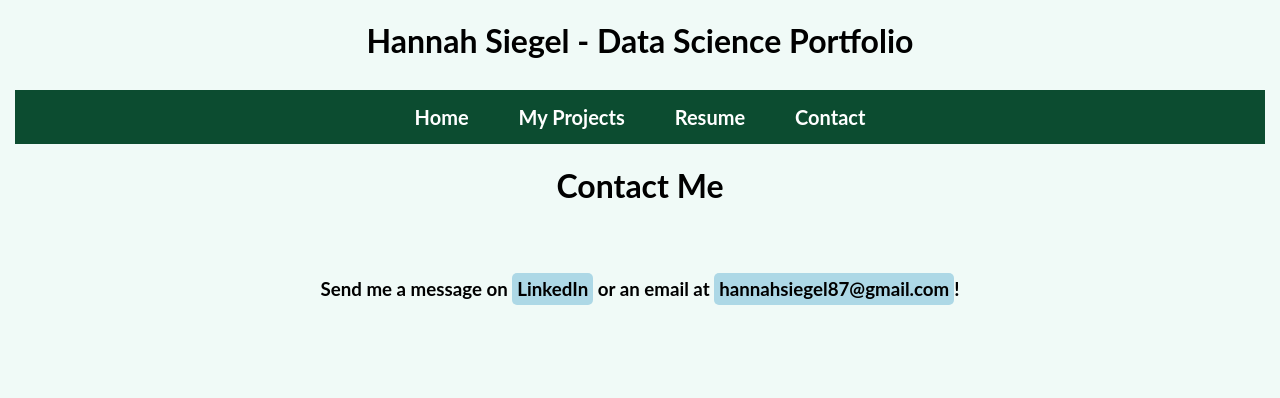
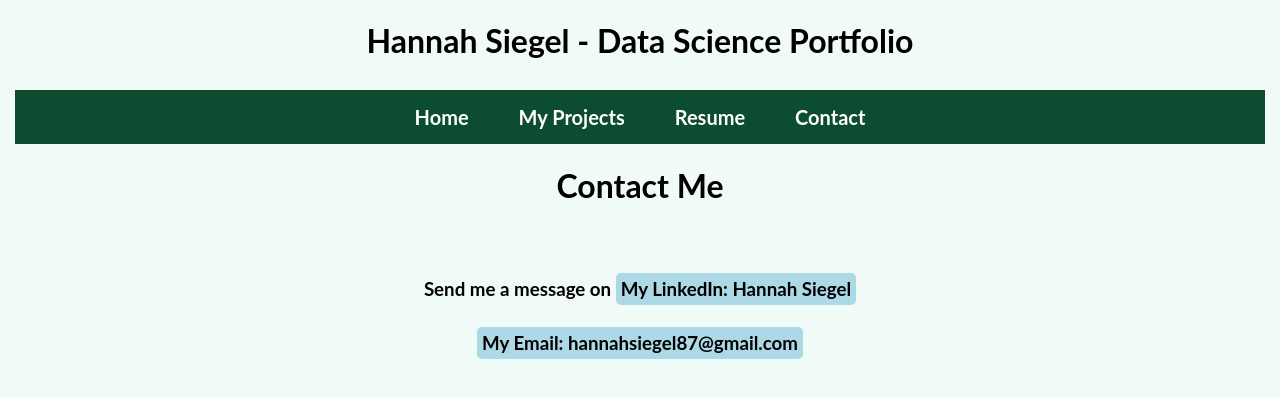
Before and after one commit to siegelhannah/portfolio, a Jekyll site: the page built from Contact.md, in a window 1280 px wide. Shown: the top 398 px of the page. Built offline with Jekyll 4.4.1, drawn with Linux system fonts in a browser that asks for light colours.

Commit message:
Update Contact.md

```diff
--- a/Contact.md
+++ b/Contact.md
@@ -10,9 +10,9 @@ permalink: /contact/
 
 <h3 style="text-align: center;">
   Send me a message on
-  <a href="https://www.linkedin.com/in/hannah-siegel-219162234/" class="contact-link">LinkedIn</a>
-  or an email at
-  <a href="mailto:hannahsiegel87@gmail.com" class="contact-link">hannahsiegel87@gmail.com</a>!
+  <a href="https://www.linkedin.com/in/hannah-siegel-219162234/" class="contact-link">My LinkedIn: Hannah Siegel</a>
+  <br><br>
+  <a href="mailto:hannahsiegel87@gmail.com" class="contact-link">My Email: hannahsiegel87@gmail.com</a>
 </h3>
 
 <br><br><br>
```
